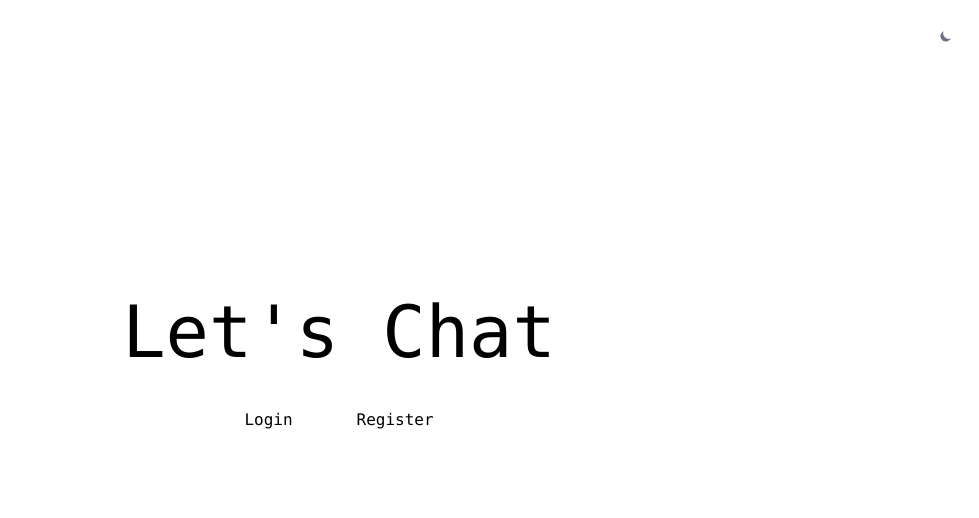
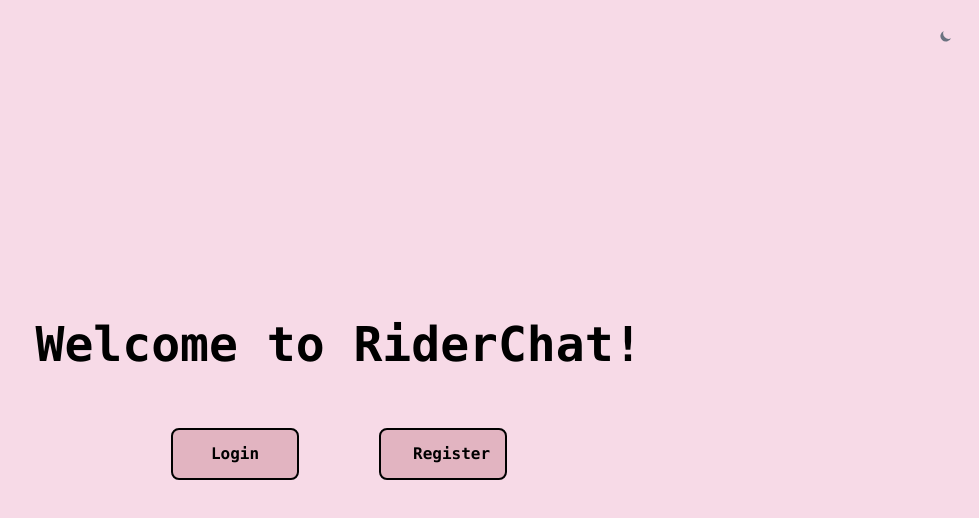
Before and after one commit to MingPV/WebChat, a Next.js app in the folder frontend/: page / in a window 1280 px wide. Shown: the top 518 px of the page, without its empty margins (301-1280 px from the left). Built offline with nearby package versions, Linux system fonts and the light colour scheme; no server answers.

Commit message:
Update page.tsx

```diff
--- a/frontend/app/page.tsx
+++ b/frontend/app/page.tsx
@@ -3,22 +3,24 @@ import Link from "next/link";
 
 export default function Home() {
   return (
-    <main className="flex min-h-screen flex-col items-center justify-center bg-white px-4 py-24 dark:bg-gray-900">
+    <main className="flex min-h-screen flex-col items-center justify-center bg-base-100 px-4 py-24 transition-all duration-500 dark:bg-base-1100">
       <div className="absolute top-4 right-4">
         <DarkThemeToggle />
       </div>
-      <div className="flex flex-col justify-center gap-8">
-        <div className="text-7xl">{"Let's Chat"}</div>
-        <div className="mb-16 flex flex-row justify-center gap-8">
+
+      <div className="flex flex-col items-center gap-15">
+        <h1 className="text-5xl font-bold text-black dark:text-base-100">Welcome to RiderChat!</h1>
+
+        <div className="flex flex-row gap-20">
           <Link
-            className="rounded-md px-4 py-2 transition-all duration-300 hover:bg-lime-500"
-            href={"/sign-in"}
+            href="/sign-in"
+            className="w-32 text-center rounded-lg border-2 border-black bg-base-200 px-8 py-3 text-base font-semibold text-black transition-all duration-300 hover:bg-base-300 dark:border-base-100 dark:bg-base-300 dark:text-base-100 dark:hover:bg-base-350"
           >
             Login
           </Link>
           <Link
-            className="rounded-md px-4 py-2 transition-all duration-300 hover:bg-lime-500"
-            href={"/sign-up"}
+            href="/sign-up"
+            className="w-32 text-center rounded-lg border-2 border-black bg-base-200 px-8 py-3 text-base font-semibold text-black transition-all duration-300 hover:bg-base-300 dark:border-base-100 dark:bg-base-300 dark:text-base-100 dark:hover:bg-base-350"
           >
             Register
           </Link>
```
